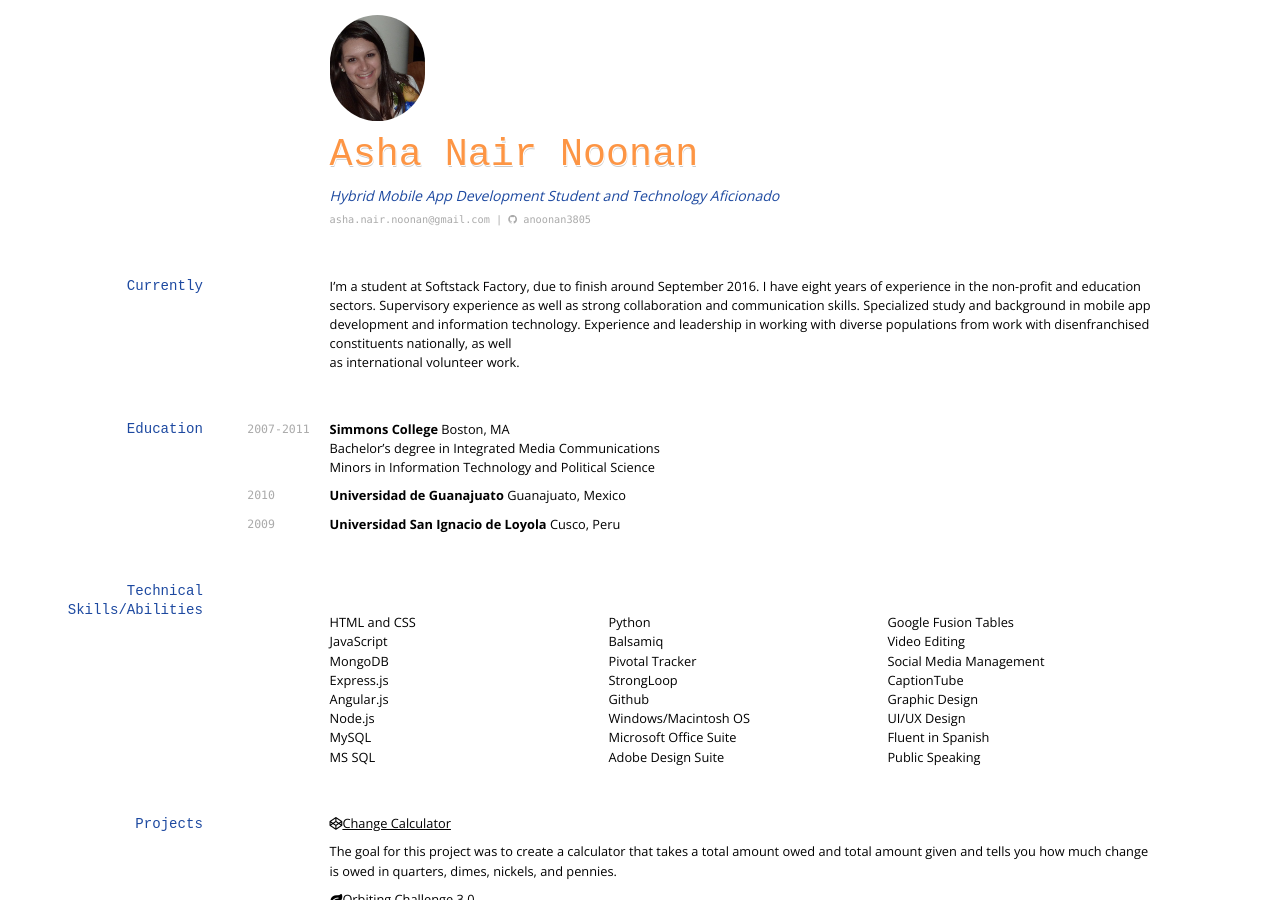
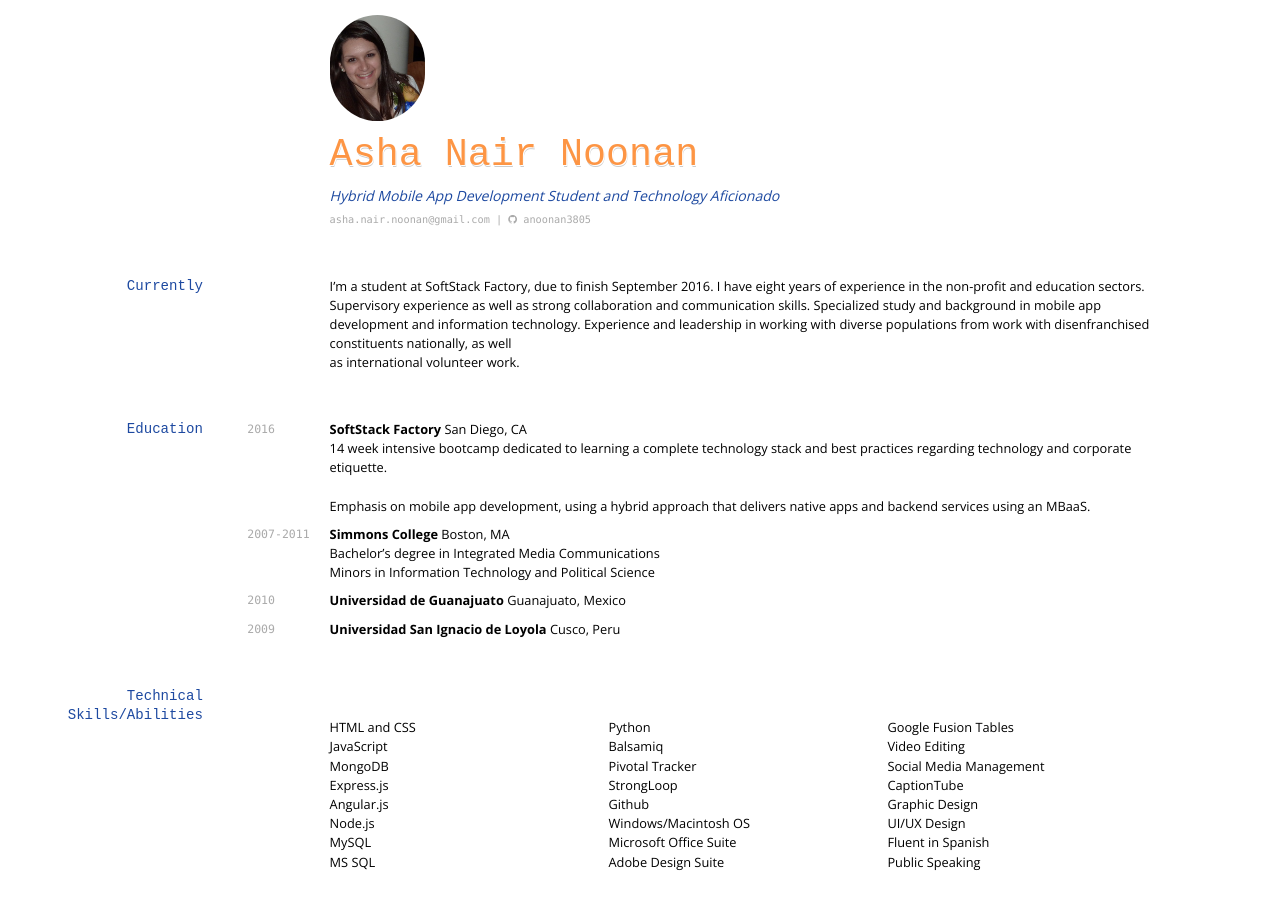
Before and after one commit to anoonan3805/anoonan.github.io, a Jekyll site: the page built from index.md, in a window 1280 px wide and 900 px high. Built offline with Jekyll 4.4.1, drawn with Linux system fonts in a browser that asks for light colours; nearby versions of some CDN libraries.

Commit message:
SSF added to education

```diff
--- a/index.md
+++ b/index.md
@@ -18,13 +18,18 @@ Hybrid Mobile App Development Student and Technology Aficionado
 
 ## Currently
 
-I'm a student at Softstack Factory, due to finish around September 2016. I have eight years of experience in the
+I'm a student at SoftStack Factory, due to finish September 2016. I have eight years of experience in the
 non-profit and education sectors. Supervisory experience as well as strong collaboration and communication skills.
 Specialized study and background in mobile app development and information technology. Experience and leadership in
 working with diverse populations from work with disenfranchised constituents nationally, as well<br> as international
 volunteer work.
 
 ## Education
+
+`2016`
+__SoftStack Factory__ San Diego, CA<br>
+14 week intensive bootcamp dedicated to learning a complete technology stack and best practices regarding technology and corporate etiquette.<br>
+Emphasis on mobile app development, using a hybrid approach that delivers native apps and backend services using an MBaaS.<br>
 
 `2007-2011`
 __Simmons College__ Boston, MA<br>
```
